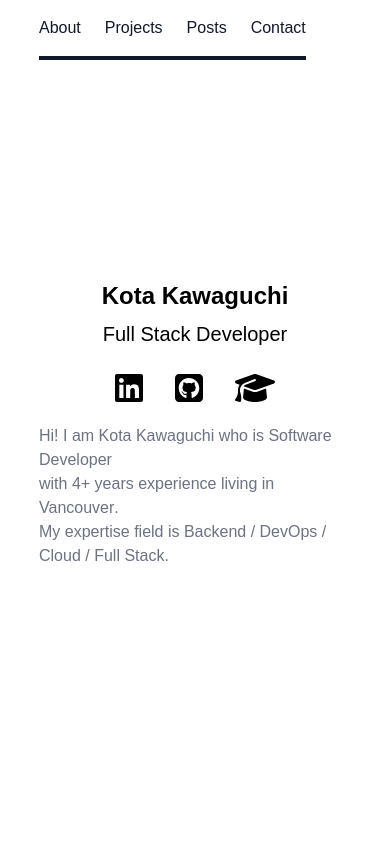
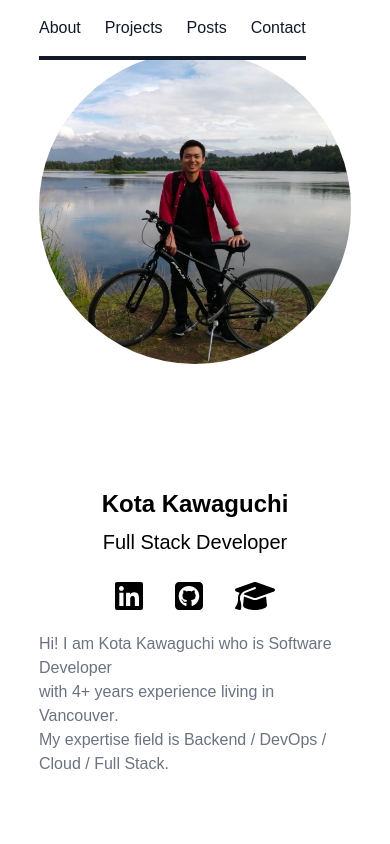
Before and after one commit to kotaaaa/myportfolio, a Next.js app: page / in a window 390 px wide. Shown: the top 844 px of the page. Built offline with nearby package versions, Linux system fonts and the light colour scheme.

Commit message:
fix: tailswind

```diff
--- a/components/aboutme/index.tsx
+++ b/components/aboutme/index.tsx
@@ -15,7 +15,7 @@
   const researchUrl = "https://kotaaaa.github.io/rhp/";
   return (
     <div className="profile-section grid grid-cols-1 md:grid-cols-2 h-screen justify-center items-center">
-      <div className="flex justify-center items-center hidden md:flex">
+      <div className="flex justify-center items-center md:flex">
         <Image
           className="rounded-full"
           src={profileImg}
```
